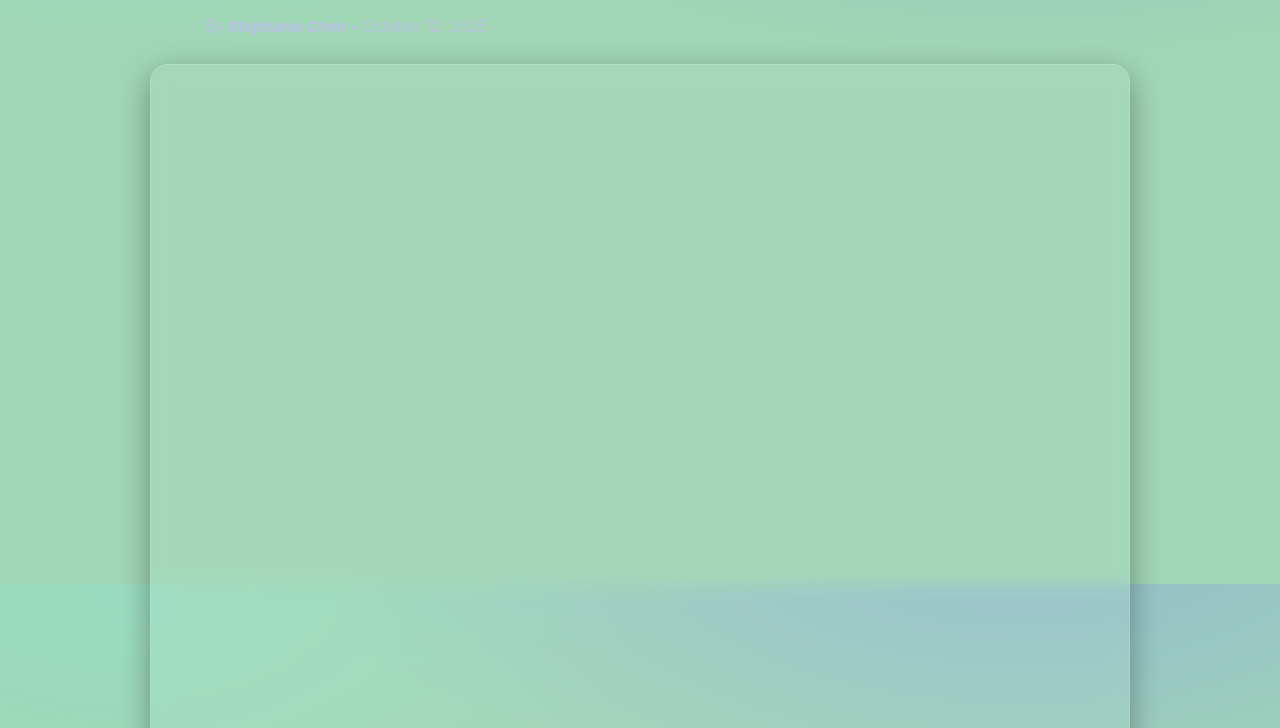
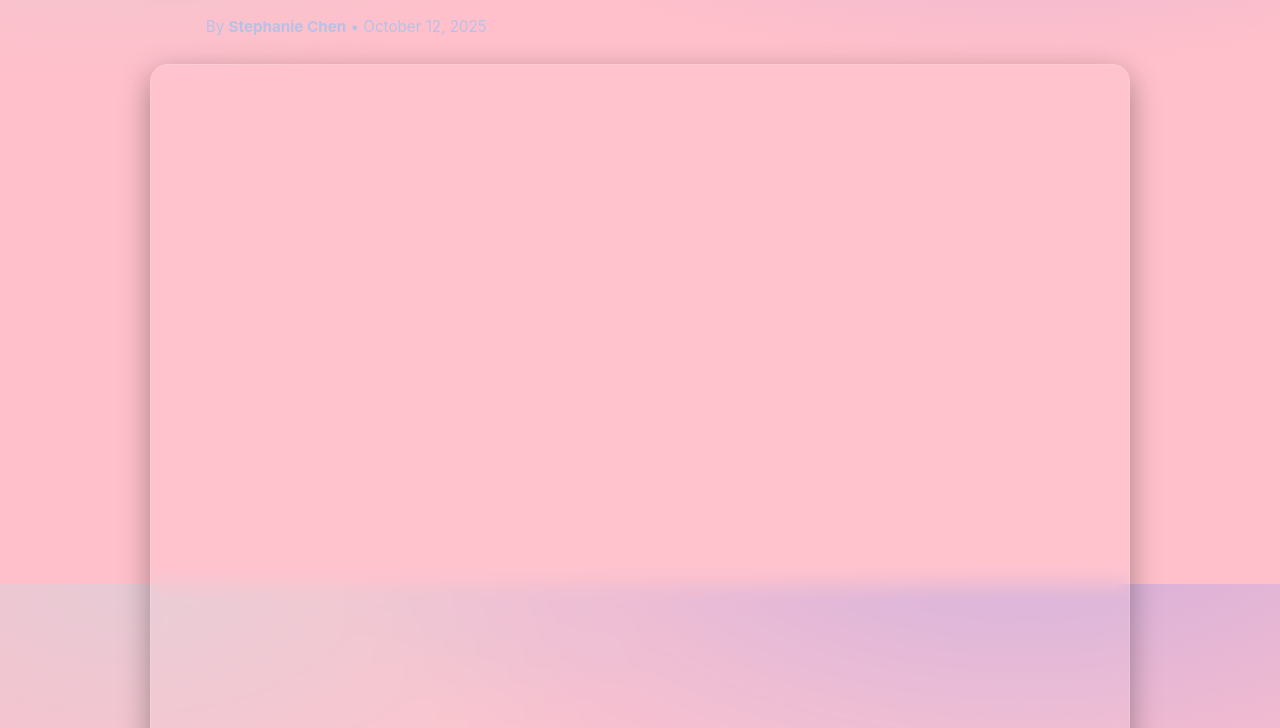
Before and after one commit to schen446/Student-Success, a plain HTML site: page index.html in a window 1280 px wide. Shown: the part 216-944 px from the top of the page. Drawn offline with Linux system fonts and the light colour scheme; a script that the page names is missing.

Commit message:
Update index.html

```diff
--- a/index.html
+++ b/index.html
@@ -7,8 +7,8 @@
 
   <style>
     :root{
-      --bg: #a0d6b4;
-      --bg2: #a0d6b4;
+      --bg: #ffc0cb;
+      --bg2: #ffc0cb;
       --card: rgba(255,255,255,.06);
       --stroke: rgba(255,255,255,.14);
       --text: #edf1ff;
```
